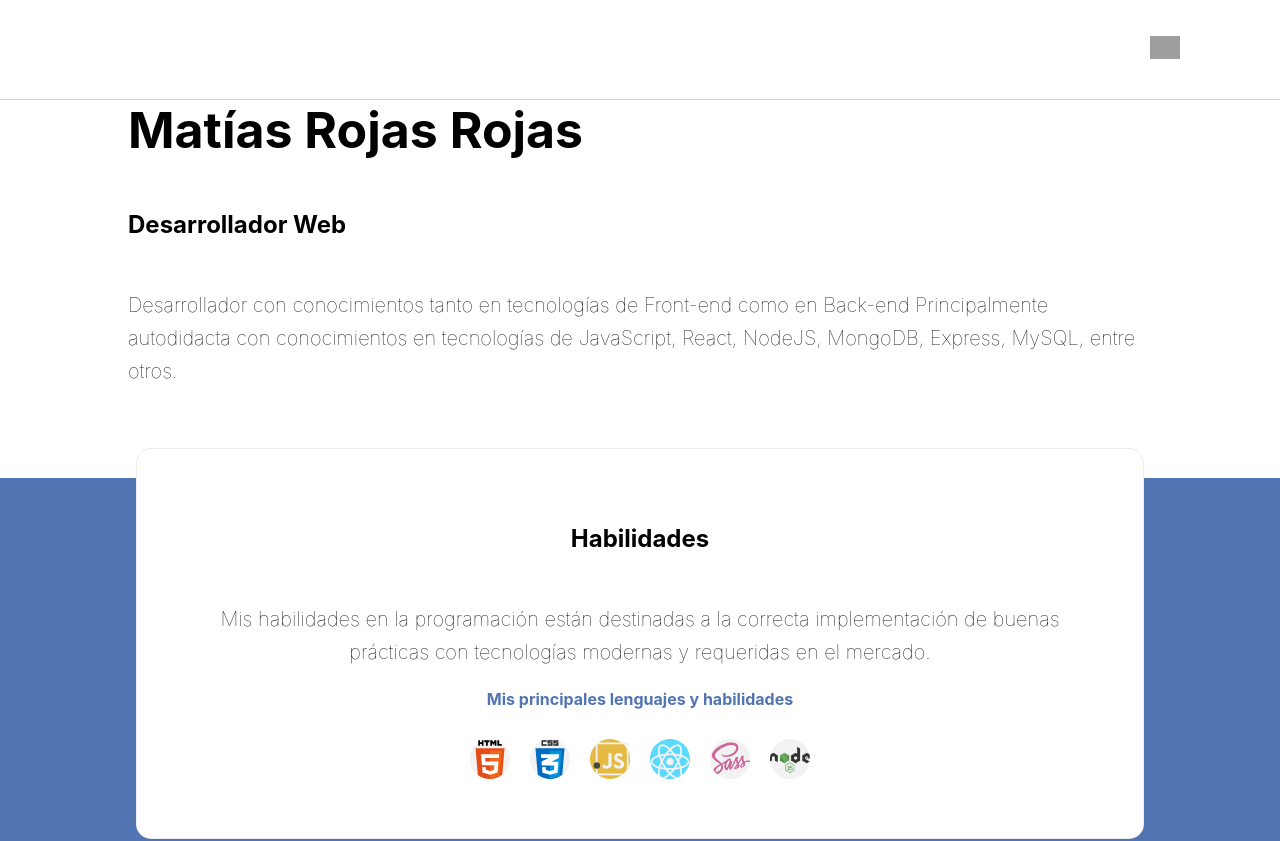
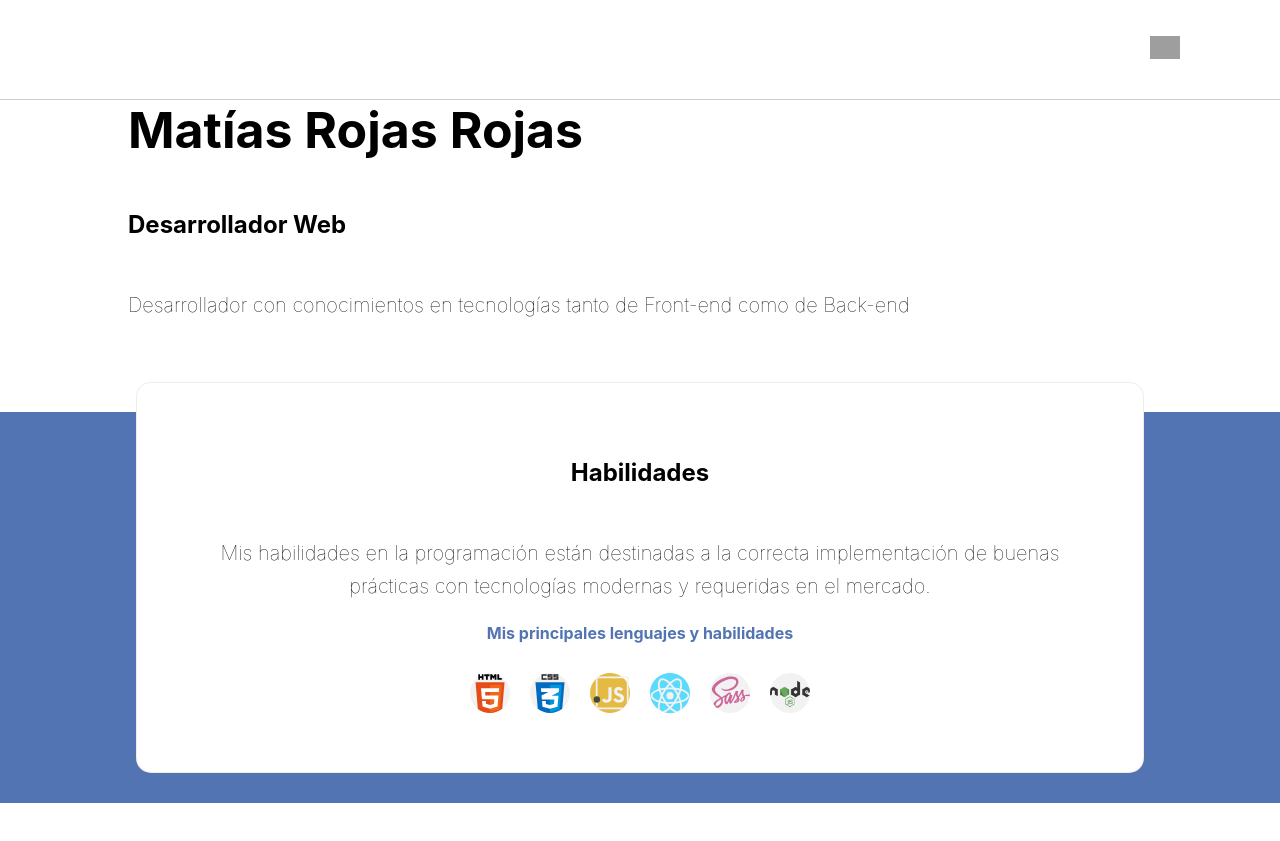
Before and after one commit to matias-rojas-dev/react-portfolio, a React (Create React App) app: page /home in a window 1280 px wide. Shown: the top 841 px of the page. Built offline with nearby package versions, Linux system fonts and the light colour scheme; grey boxes are pictures that could not be loaded.

Commit message:
Change the personal description

```diff
--- a/src/components/AboutMe.js
+++ b/src/components/AboutMe.js
@@ -7,10 +7,8 @@ const AboutMe = () => (
       <h1>Matías Rojas Rojas</h1>
       <h2>Desarrollador Web</h2>
       <p>
-        Desarrollador con conocimientos tanto en tecnologías de Front-end
-        como en Back-end Principalmente autodidacta con conocimientos en
-        tecnologías de JavaScript, React, NodeJS, MongoDB, Express,
-        MySQL, entre otros.
+        Desarrollador con conocimientos en tecnologías tanto de Front-end
+        como de Back-end
       </p>
     </div>
   </AboutMeContainer>
```
